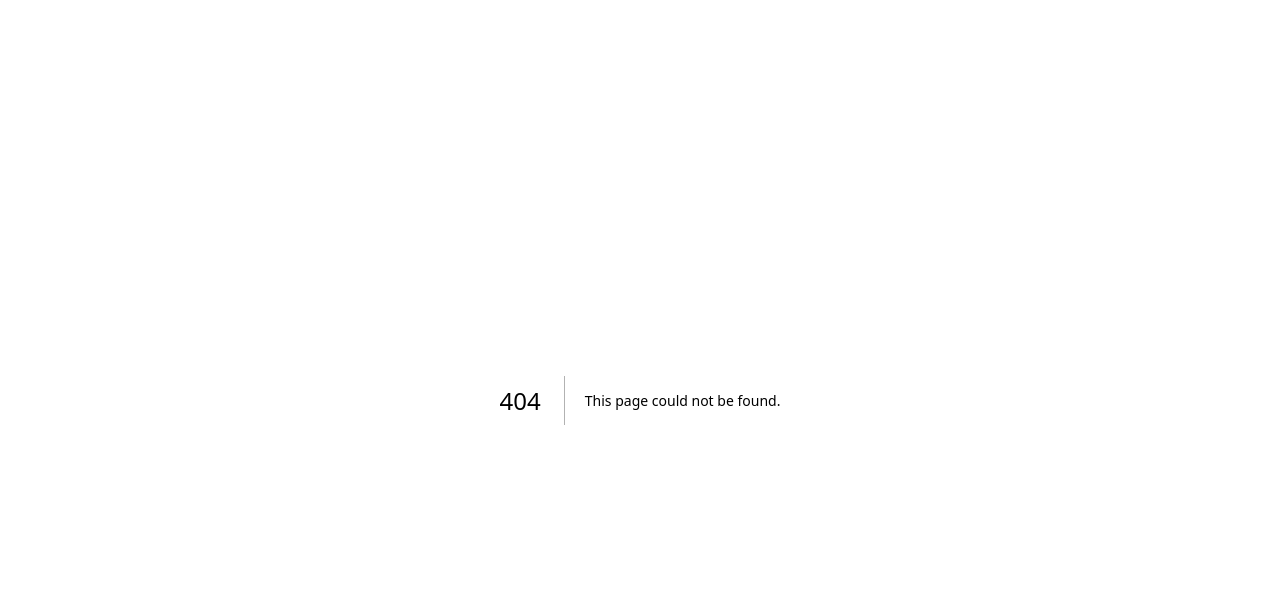
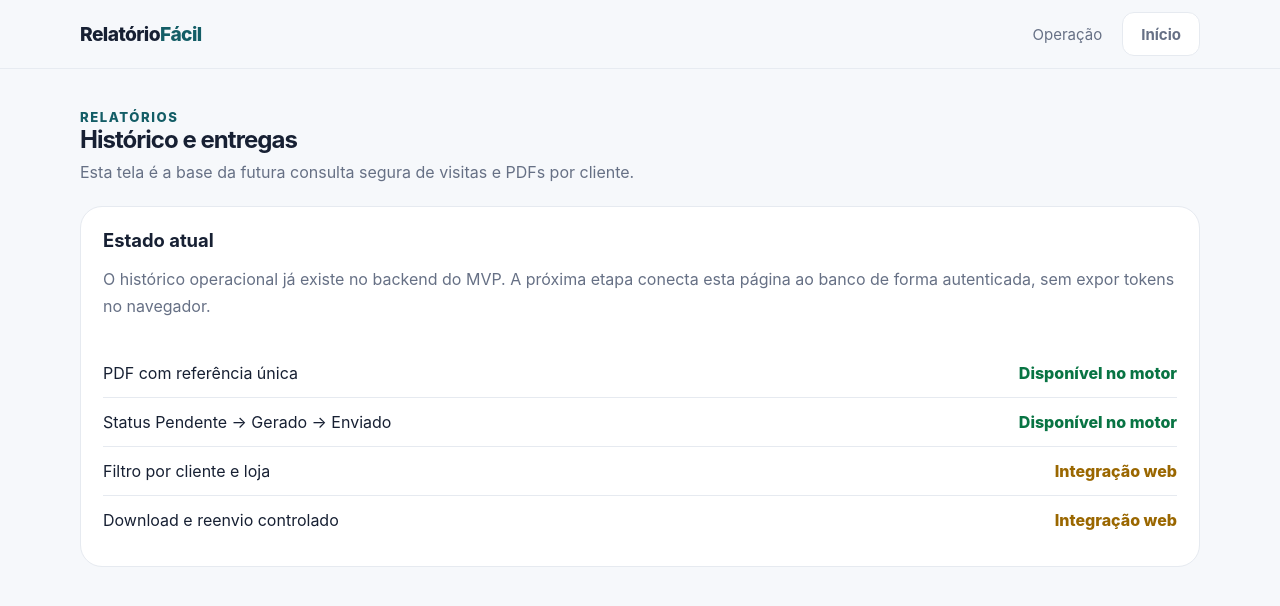
Before and after one commit to jfmidon-commits/Relat-rioFacil-, a Next.js app: page /relatorios in a window 1280 px wide. Before the commit this address had no page. Shown: the top 606 px of the page. Built offline with nearby package versions, Linux system fonts and the light colour scheme.

Commit message:
feat: cria base da área de relatórios

```diff
--- /dev/null
+++ b/app/relatorios/page.tsx
@@ -0,0 +1,36 @@
+export default function RelatoriosPage() {
+  return (
+    <main className="shell">
+      <header className="topbar">
+        <div className="container nav">
+          <a className="brand" href="/">Relatório<span>Fácil</span></a>
+          <nav className="navlinks" aria-label="Navegação de relatórios">
+            <a href="/operacao">Operação</a>
+            <a className="button" href="/">Início</a>
+          </nav>
+        </div>
+      </header>
+
+      <section className="container app-page">
+        <div className="app-header">
+          <div>
+            <div className="eyebrow">Relatórios</div>
+            <h1>Histórico e entregas</h1>
+            <p>Esta tela é a base da futura consulta segura de visitas e PDFs por cliente.</p>
+          </div>
+        </div>
+
+        <section className="panel">
+          <h2>Estado atual</h2>
+          <p className="section-lead">
+            O histórico operacional já existe no backend do MVP. A próxima etapa conecta esta página ao banco de forma autenticada, sem expor tokens no navegador.
+          </p>
+          <div className="status-row"><span>PDF com referência única</span><span className="status-ok">Disponível no motor</span></div>
+          <div className="status-row"><span>Status Pendente → Gerado → Enviado</span><span className="status-ok">Disponível no motor</span></div>
+          <div className="status-row"><span>Filtro por cliente e loja</span><span className="status-next">Integração web</span></div>
+          <div className="status-row"><span>Download e reenvio controlado</span><span className="status-next">Integração web</span></div>
+        </section>
+      </section>
+    </main>
+  );
+}
```
